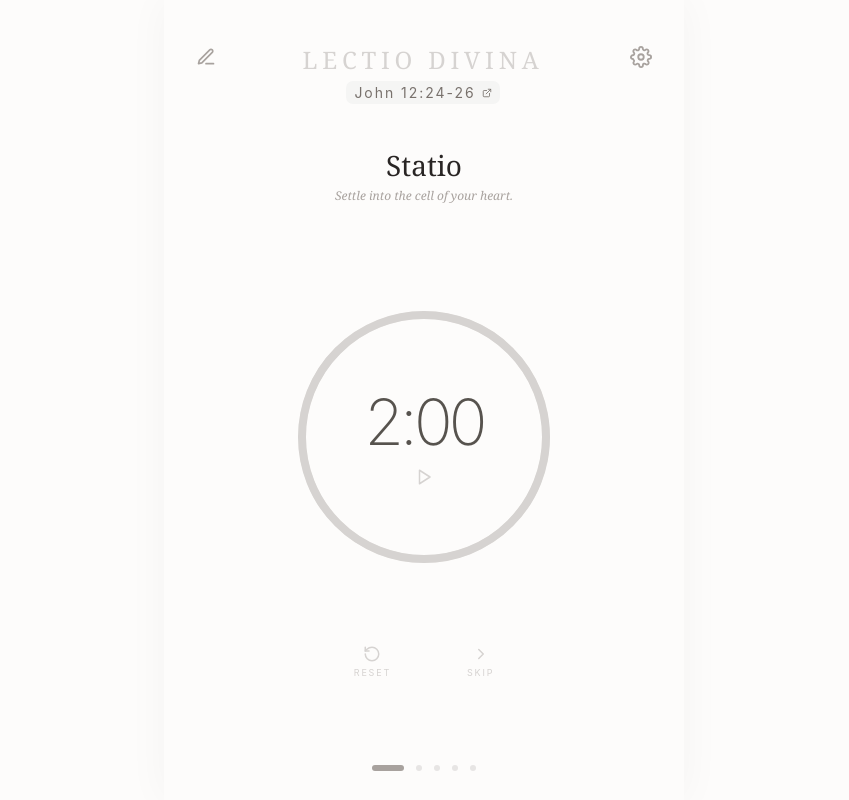
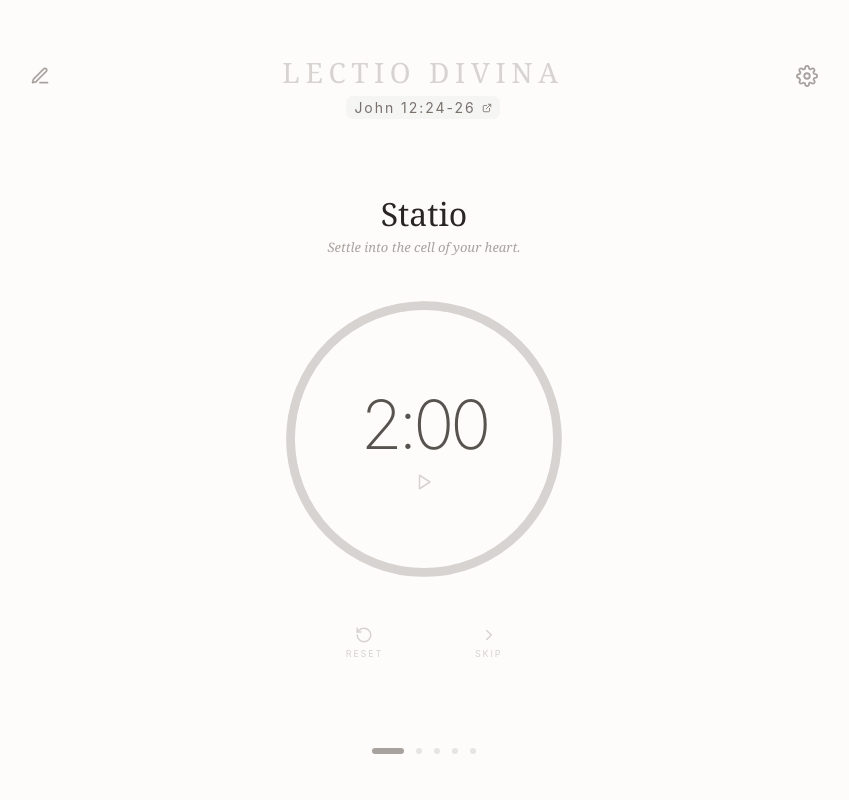
Before and after one commit to Lectio-Divina/lectio_divina_local, a React (Vite) app: page / in a window 1280 px wide. Shown: the whole page, without its empty margins (216-1065 px from the left). Built offline with nearby package versions, Linux system fonts and the light colour scheme.

Commit message:
Update styles.css

```diff
--- a/src/styles.css
+++ b/src/styles.css
@@ -136,11 +136,6 @@ input[type="range"] { width:100%; accent-color:#78716c; margin-top:10px; }
     padding-left: 18px;
   }
 
-  /.header {
- /   height: 64px;
- /   flex-basis: 64px;
- / }
-
   .main {
 
     align-items: center;
@@ -149,14 +144,6 @@ input[type="range"] { width:100%; accent-color:#78716c; margin-top:10px; }
     flex: 1 1 auto;
     overflow: hidden;
   }
-
-
-  / .stage-heading {
-  /  margin-bottom: 10px;
-  /  height: 40px;
-  /  flex-basis: 40px;
-
-  /}
 
   .stage-heading h2 {
     font-size: 28px;
@@ -236,3 +223,71 @@ input[type="range"] { width:100%; accent-color:#78716c; margin-top:10px; }
     font-size: 18px;
   }
 }
+
+
+
+/* =========================================
+   DESKTOP LAYOUT
+   ========================================= */
+
+@media (min-width: 700px) {
+
+  .app-shell {
+    max-width: 900px;
+    min-height: 100vh;
+    padding: 28px 48px 24px;
+  }
+
+  .header {
+    height: 100px;
+    flex-basis: 100px;
+  }
+
+  .title-area {
+    transform: translateY(8px);
+  }
+
+  .title-area h1 {
+    font-size: 28px;
+  }
+
+  .reading-link {
+    font-size: 14px;
+  }
+
+  .main {
+    justify-content: space-evenly;
+    padding: 20px 0;
+  }
+
+  .stage-heading {
+    transform: none;
+    height: 80px;
+  }
+
+  .stage-heading h2 {
+    font-size: 32px;
+  }
+
+  .stage-heading p {
+    font-size: 13px;
+  }
+
+  .timer {
+    width: 280px;
+    height: 280px;
+    flex-basis: 280px;
+  }
+
+  .time {
+    font-size: 68px;
+  }
+
+  .controls {
+    gap: 80px;
+  }
+
+  .stage-dots {
+    height: 50px;
+  }
+}
```
